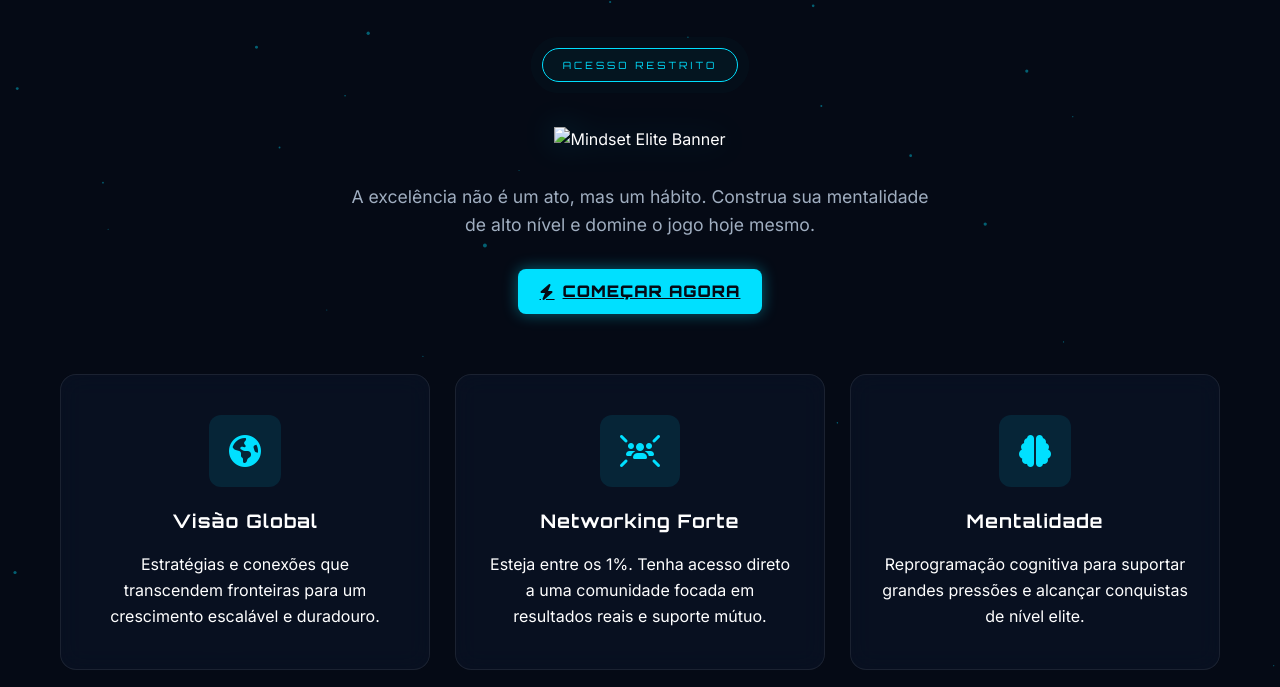
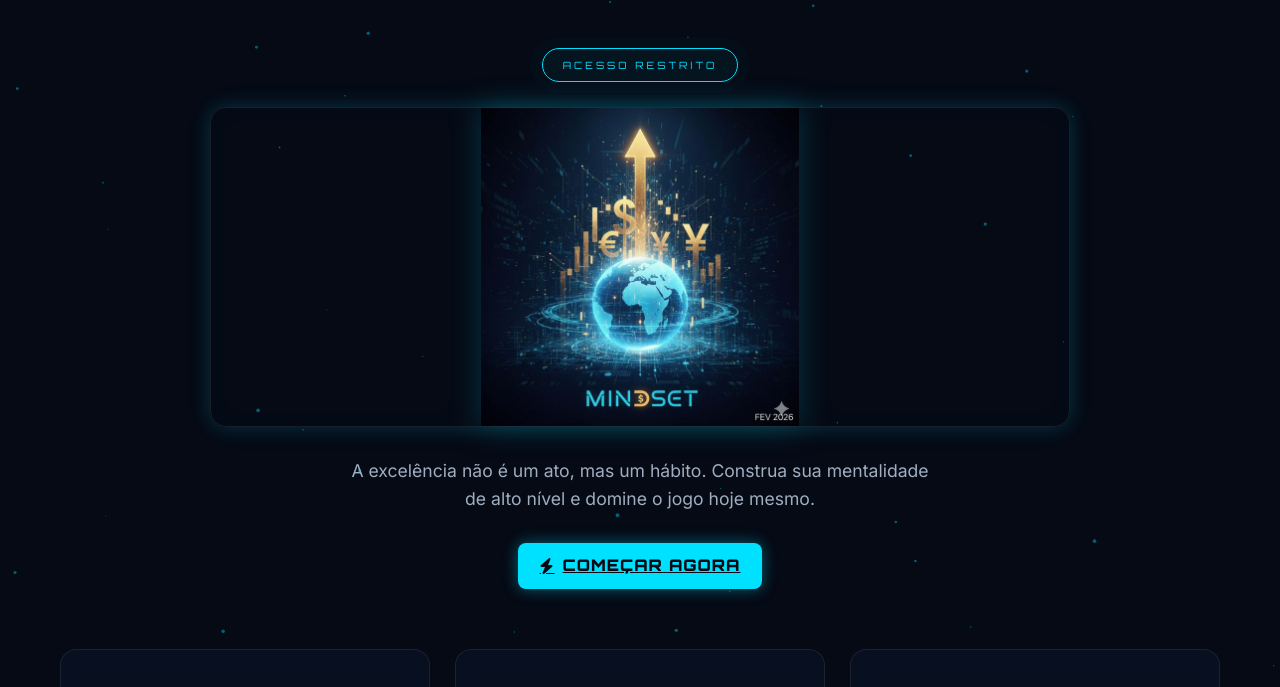
Before and after one commit to Lukinhaslopessabino/mindset-elite, a website: page index.html in a window 1280 px wide. Shown: the part 72-759 px from the top of the page. Drawn offline with Linux system fonts and the light colour scheme; no server answers; files whose address does not match are found by name.

Commit message:
Update index.html

```diff
--- a/index.html
+++ b/index.html
@@ -26,6 +26,22 @@
             text-align: center;
             padding: 40px 20px 60px 20px;
             position: relative;
+        }
+
+        /* CORREÇÃO VISUAL DO BANNER */
+        .hero-banner {
+            width: 100%;
+            max-width: 900px;
+            margin: 0 auto 20px auto;
+        }
+
+        .hero-banner img {
+            width: 100%;
+            height: auto;
+            border-radius: var(--radius-lg);
+            border: 1px solid var(--border-glass);
+            box-shadow: var(--shadow-neon);
+            display: block;
         }
 
         .hero p {
@@ -126,7 +142,7 @@
         <span class="elite-badge">Acesso Restrito</span>
 
         <section class="hero-banner">
-            <img src="/banner.jpg" alt="Mindset Elite Banner">
+            <img src="/mindset-hero.jpg" alt="Mindset Elite Banner">
         </section>
 
         <p>A excelência não é um ato, mas um hábito. Construa sua mentalidade de alto nível e domine o jogo hoje mesmo.</p>
```
